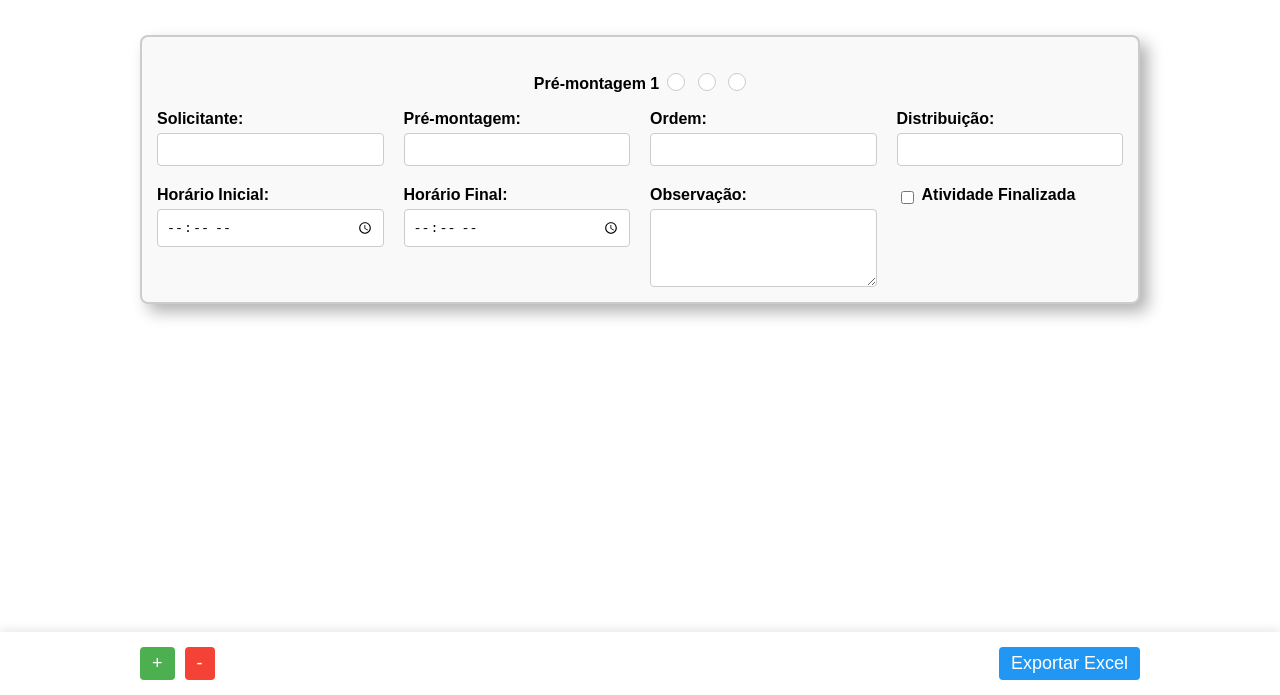
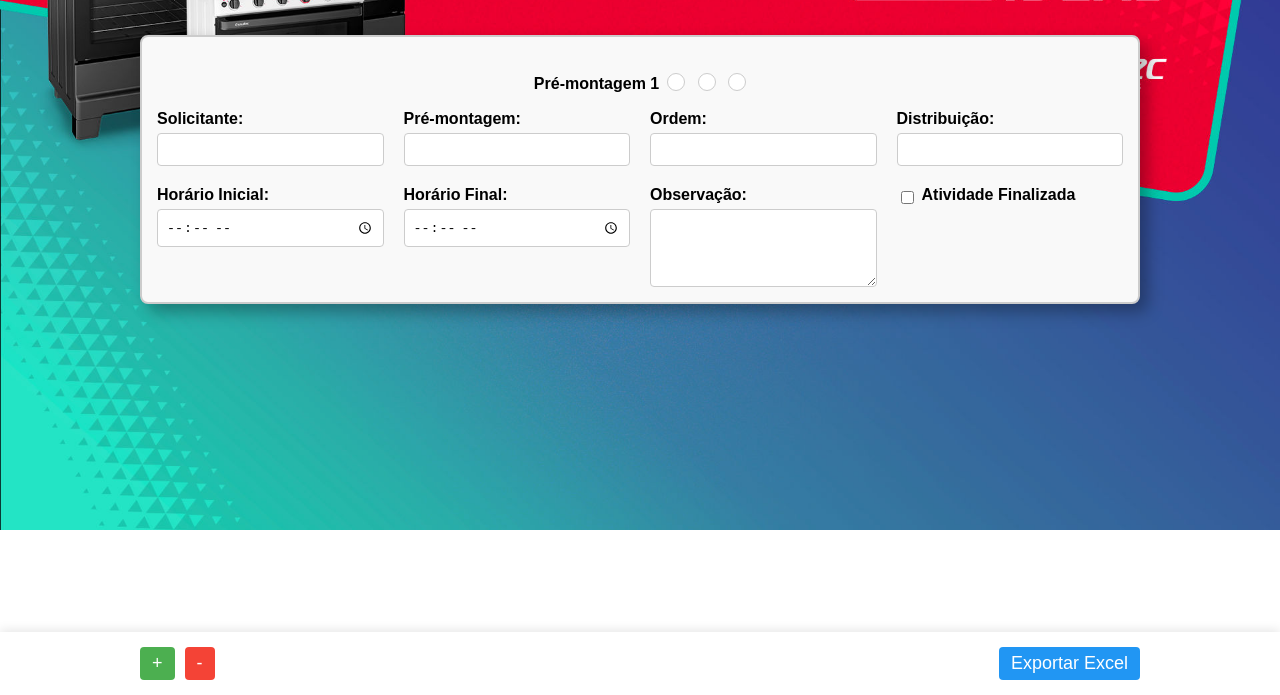
Before and after one commit to Eric90johnson/Painel-de-retorno-de-estoque, a plain HTML site: page index.html in a window 1280 px wide. Shown: the part 105-800 px from the top of the page. Drawn offline with Linux system fonts and the light colour scheme.

Commit message:
Update index.html

```diff
--- a/index.html
+++ b/index.html
@@ -234,7 +234,7 @@
 </mso:CustomDocumentProperties>
 </xml><![endif]-->
 </head>
-<body id="#backgroundImage">
+<body id="backgroundImage">
 
     <header>
         <img src="imagem/baixados.png" alt="Logo">
```
